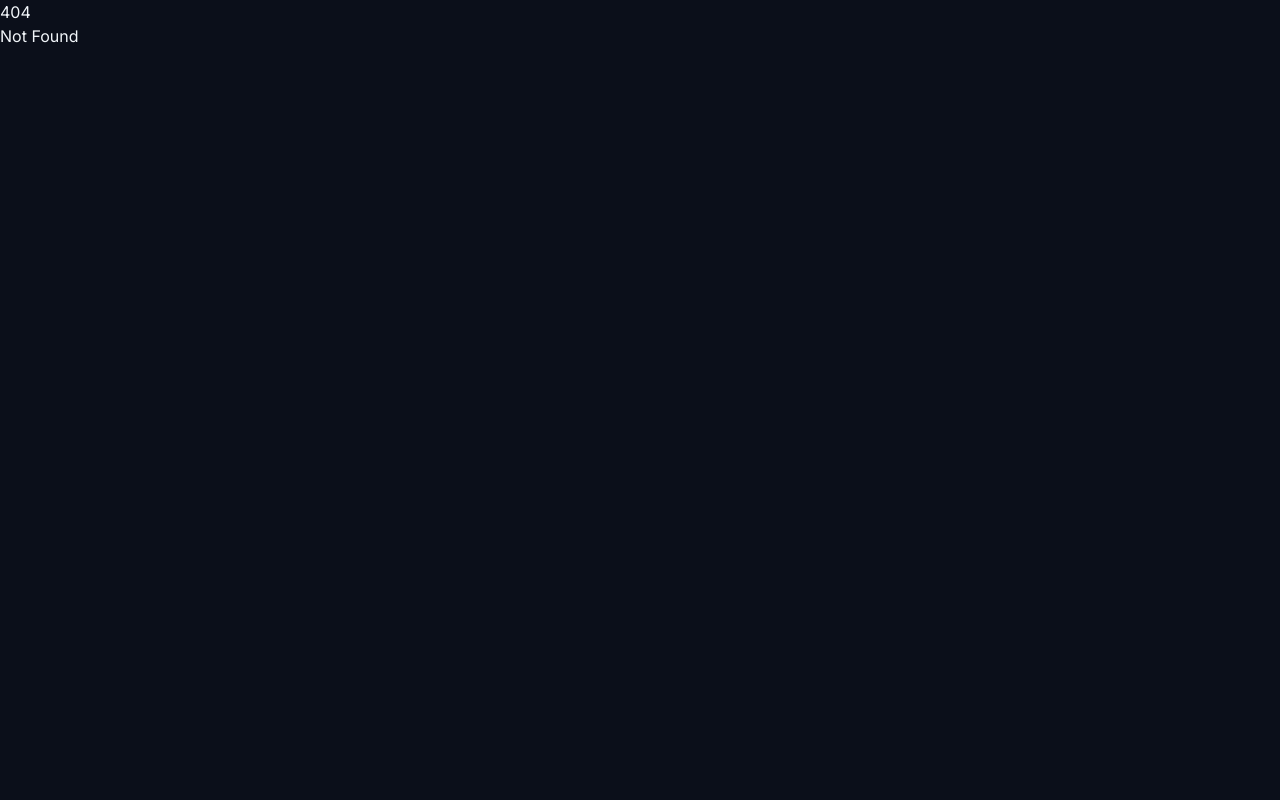
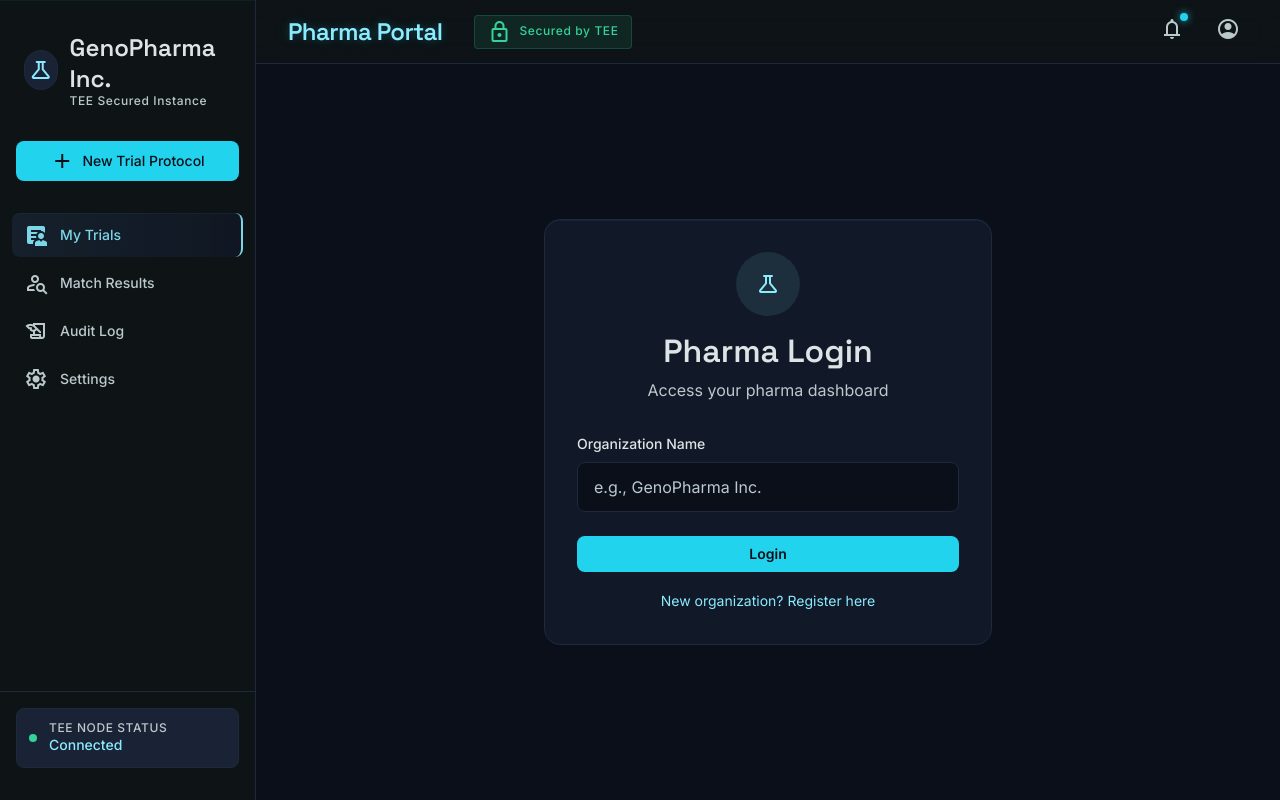
Before and after one commit to AlphaTechini/Patient-Matching, a SvelteKit app in the folder Frontend/: page /pharma/onboarding in a window 1280 px wide. Before the commit this address had no page. Built offline with nearby package versions, Linux system fonts and the light colour scheme.

Commit message:
Add pharma organization onboarding system

```diff
--- /dev/null
+++ b/Frontend/src/lib/stores/pharma.svelte.ts
@@ -0,0 +1,48 @@
+interface PharmaOrganization {
+	name: string;
+	did: string;
+}
+
+class PharmaStore {
+	name = $state<string>('');
+	did = $state<string>('');
+
+	constructor() {
+		if (typeof window !== 'undefined') {
+			const stored = localStorage.getItem('pharma');
+			if (stored) {
+				try {
+					const pharma: PharmaOrganization = JSON.parse(stored);
+					this.name = pharma.name;
+					this.did = pharma.did;
+				} catch (err) {
+					console.error('Failed to parse stored pharma data:', err);
+				}
+			}
+		}
+	}
+
+	setPharma(pharma: PharmaOrganization) {
+		this.name = pharma.name;
+		this.did = pharma.did;
+
+		if (typeof window !== 'undefined') {
+			localStorage.setItem('pharma', JSON.stringify(pharma));
+		}
+	}
+
+	clearPharma() {
+		this.name = '';
+		this.did = '';
+
+		if (typeof window !== 'undefined') {
+			localStorage.removeItem('pharma');
+		}
+	}
+
+	get isAuthenticated(): boolean {
+		return this.name !== '' && this.did !== '';
+	}
+}
+
+export const pharmaStore = new PharmaStore();
--- a/Frontend/src/routes/pharma/+layout.svelte
+++ b/Frontend/src/routes/pharma/+layout.svelte
@@ -1,6 +1,9 @@
 <script lang="ts">
+	import { onMount } from 'svelte';
+	import { goto } from '$app/navigation';
 	import SideNav from '$lib/components/SideNav.svelte';
 	import { page } from '$app/stores';
+	import { pharmaStore } from '$lib/stores/pharma.svelte';
 
 	let { children } = $props();
 
@@ -11,6 +14,18 @@
 		if (path.includes('/audit')) return 'audit';
 		return 'trials';
 	});
+
+	onMount(() => {
+		// Check if on onboarding page
+		if ($page.url.pathname.includes('/pharma/onboarding')) {
+			return; // Allow access to onboarding page
+		}
+
+		// Redirect to onboarding if not authenticated
+		if (!pharmaStore.isAuthenticated) {
+			goto('/pharma/onboarding');
+		}
+	});
 </script>
 
 <div class="flex min-h-screen bg-[var(--color-tm-base)] text-on-background">
--- /dev/null
+++ b/Frontend/src/routes/pharma/onboarding/+page.svelte
@@ -0,0 +1,177 @@
+<script lang="ts">
+	import { goto } from '$app/navigation';
+	import TopBar from '$lib/components/TopBar.svelte';
+
+	let mode = $state<'login' | 'register'>('login');
+	let pharmaName = $state('');
+	let pharmaDid = $state('');
+	let isLoading = $state(false);
+	let error = $state('');
+
+	async function handleSubmit() {
+		if (!pharmaName.trim()) {
+			error = 'Please enter your organization name';
+			return;
+		}
+
+		if (mode === 'register' && !pharmaDid.trim()) {
+			error = 'Please enter your Terminal 3 DID';
+			return;
+		}
+
+		if (mode === 'register' && !pharmaDid.startsWith('did:t3n:')) {
+			error = 'DID must start with "did:t3n:"';
+			return;
+		}
+
+		try {
+			isLoading = true;
+			error = '';
+
+			const endpoint = mode === 'register'
+				? 'http://localhost:3008/api/pharma/register'
+				: 'http://localhost:3008/api/pharma/login';
+
+			const body = mode === 'register'
+				? { name: pharmaName, did: pharmaDid }
+				: { name: pharmaName };
+
+			const response = await fetch(endpoint, {
+				method: 'POST',
+				headers: { 'Content-Type': 'application/json' },
+				body: JSON.stringify(body)
+			});
+
+			if (!response.ok) {
+				const errorData = await response.json();
+				throw new Error(errorData.error || `${mode === 'register' ? 'Registration' : 'Login'} failed`);
+			}
+
+			const data = await response.json();
+
+			// Store pharma info in localStorage
+			localStorage.setItem('pharma', JSON.stringify(data.pharma));
+
+			// Redirect to trials page
+			goto('/pharma/trials');
+		} catch (err) {
+			error = err instanceof Error ? err.message : `${mode === 'register' ? 'Registration' : 'Login'} failed`;
+			console.error('Error:', err);
+		} finally {
+			isLoading = false;
+		}
+	}
+
+	function toggleMode() {
+		mode = mode === 'login' ? 'register' : 'login';
+		error = '';
+	}
+</script>
+
+<TopBar title="Pharma Portal" showSearch={false} />
+
+<main class="flex-1 flex items-center justify-center p-margin-desktop bg-[var(--color-tm-base)]">
+	<div class="w-full max-w-md">
+		<div class="bg-[var(--color-tm-surface)] border border-[var(--color-tm-border)] rounded-2xl p-8 inner-glow">
+			<div class="text-center mb-8">
+				<div class="w-16 h-16 rounded-full bg-primary/10 flex items-center justify-center mx-auto mb-4">
+					<span class="material-symbols-outlined text-primary text-[32px]">science</span>
+				</div>
+				<h1 class="text-headline-lg font-bold text-on-surface mb-2">
+					{mode === 'register' ? 'Register Organization' : 'Pharma Login'}
+				</h1>
+				<p class="text-body-md text-on-surface-variant">
+					{mode === 'register'
+						? 'Create your organization account with Terminal 3'
+						: 'Access your pharma dashboard'}
+				</p>
+			</div>
+
+			{#if error}
+				<div class="bg-red-500/10 border border-red-500 text-red-500 rounded-lg p-3 mb-6 flex items-center gap-2 text-sm">
+					<span class="material-symbols-outlined text-[18px]">error</span>
+					<p>{error}</p>
+				</div>
+			{/if}
+
+			<form onsubmit={(e) => { e.preventDefault(); handleSubmit(); }}>
+				<div class="space-y-4 mb-6">
+					<div>
+						<label for="pharmaName" class="block text-sm font-medium text-on-surface mb-2">
+							Organization Name
+						</label>
+						<input
+							id="pharmaName"
+							type="text"
+							bind:value={pharmaName}
+							placeholder="e.g., GenoPharma Inc."
+							class="w-full bg-[var(--color-tm-base)] border border-[var(--color-tm-border)] rounded-lg px-4 py-3 text-on-surface placeholder:text-on-surface-variant focus:border-primary focus:ring-2 focus:ring-primary/20 outline-none transition-colors"
+							required
+						/>
+					</div>
+
+					{#if mode === 'register'}
+						<div>
+							<label for="pharmaDid" class="block text-sm font-medium text-on-surface mb-2">
+								Terminal 3 DID
+								<span class="text-on-surface-variant font-normal ml-1">(from T3N setup)</span>
+							</label>
+							<input
+								id="pharmaDid"
+								type="text"
+								bind:value={pharmaDid}
+								placeholder="did:t3n:..."
+								class="w-full bg-[var(--color-tm-base)] border border-[var(--color-tm-border)] rounded-lg px-4 py-3 text-on-surface placeholder:text-on-surface-variant focus:border-primary focus:ring-2 focus:ring-primary/20 outline-none transition-colors font-mono text-sm"
+								required
+							/>
+							<p class="text-xs text-on-surface-variant mt-1">
+								Get your DID from the Terminal 3 setup output
+							</p>
+						</div>
+					{/if}
+				</div>
+
+				<button
+					type="submit"
+					class="btn-primary w-full py-3 mb-4"
+					disabled={isLoading}
+				>
+					{#if isLoading}
+						<div class="flex items-center justify-center gap-2">
+							<div class="w-4 h-4 border-2 border-white border-t-transparent rounded-full animate-spin"></div>
+							{mode === 'register' ? 'Registering...' : 'Logging in...'}
+						</div>
+					{:else}
+						{mode === 'register' ? 'Register Organization' : 'Login'}
+					{/if}
+				</button>
+
+				<div class="text-center">
+					<button
+						type="button"
+						onclick={toggleMode}
+						class="text-sm text-primary hover:text-primary/80 transition-colors"
+					>
+						{mode === 'register'
+							? 'Already registered? Login instead'
+							: 'New organization? Register here'}
+					</button>
+				</div>
+			</form>
+		</div>
+
+		{#if mode === 'register'}
+			<div class="mt-6 bg-[var(--color-tm-surface)] border border-[var(--color-tm-border)] rounded-lg p-4">
+				<h3 class="text-sm font-semibold text-on-surface mb-2 flex items-center gap-2">
+					<span class="material-symbols-outlined text-[18px] text-primary">info</span>
+					How to get your Terminal 3 DID
+				</h3>
+				<ol class="text-xs text-on-surface-variant space-y-1 list-decimal list-inside">
+					<li>Run <code class="bg-[var(--color-tm-base)] px-1 py-0.5 rounded text-primary">pnpm run setup</code> in your server directory</li>
+					<li>Copy the <code class="bg-[var(--color-tm-base)] px-1 py-0.5 rounded text-primary">PHARMA_TENANT_DID</code> value from the output</li>
+					<li>Paste it in the DID field above</li>
+				</ol>
+			</div>
+		{/if}
+	</div>
+</main>
```
Also changed, not shown: 2 other files (tests, documents, lock files or other folders).
